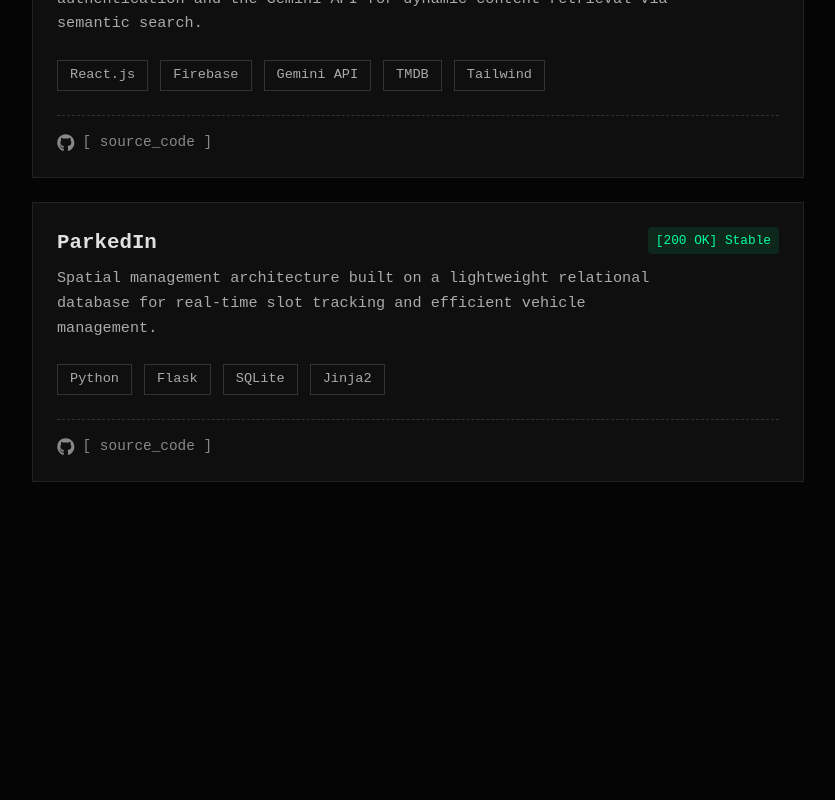
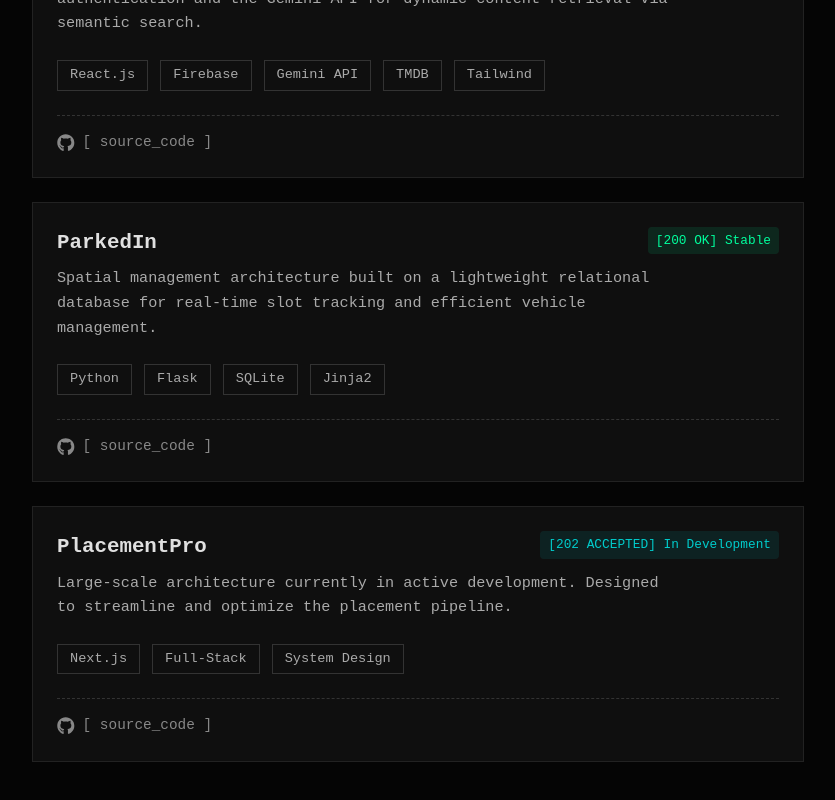
Before and after one commit to harshitspace/harshitspace-v2, a Next.js app: page /projects in a window 1280 px wide. Shown: the part 827-1627 px from the top of the page, without its empty margins (352-1187 px from the left). Before the commit the page ends 1397 px from the top, so only its background shows below. Built offline with nearby package versions, Linux system fonts and the light colour scheme.

Commit message:
Feat: Initialized PlacementPro architecture card in executable binaries

```diff
--- a/src/app/projects/page.tsx
+++ b/src/app/projects/page.tsx
@@ -46,6 +46,15 @@
       techStack: ["Python", "Flask", "SQLite", "Jinja2"],
       githubUrl: "https://github.com/harshitspace/parkedIn",
     },
+    {
+      title: "PlacementPro",
+      status: "[202 ACCEPTED] In Development",
+      statusType: "local" as const,
+      description:
+        "Large-scale architecture currently in active development. Designed to streamline and optimize the placement pipeline.",
+      techStack: ["Next.js", "Full-Stack", "System Design"],
+      githubUrl: "https://github.com/harshitspace/placementPro",
+    },
   ];
 
   return (
```
